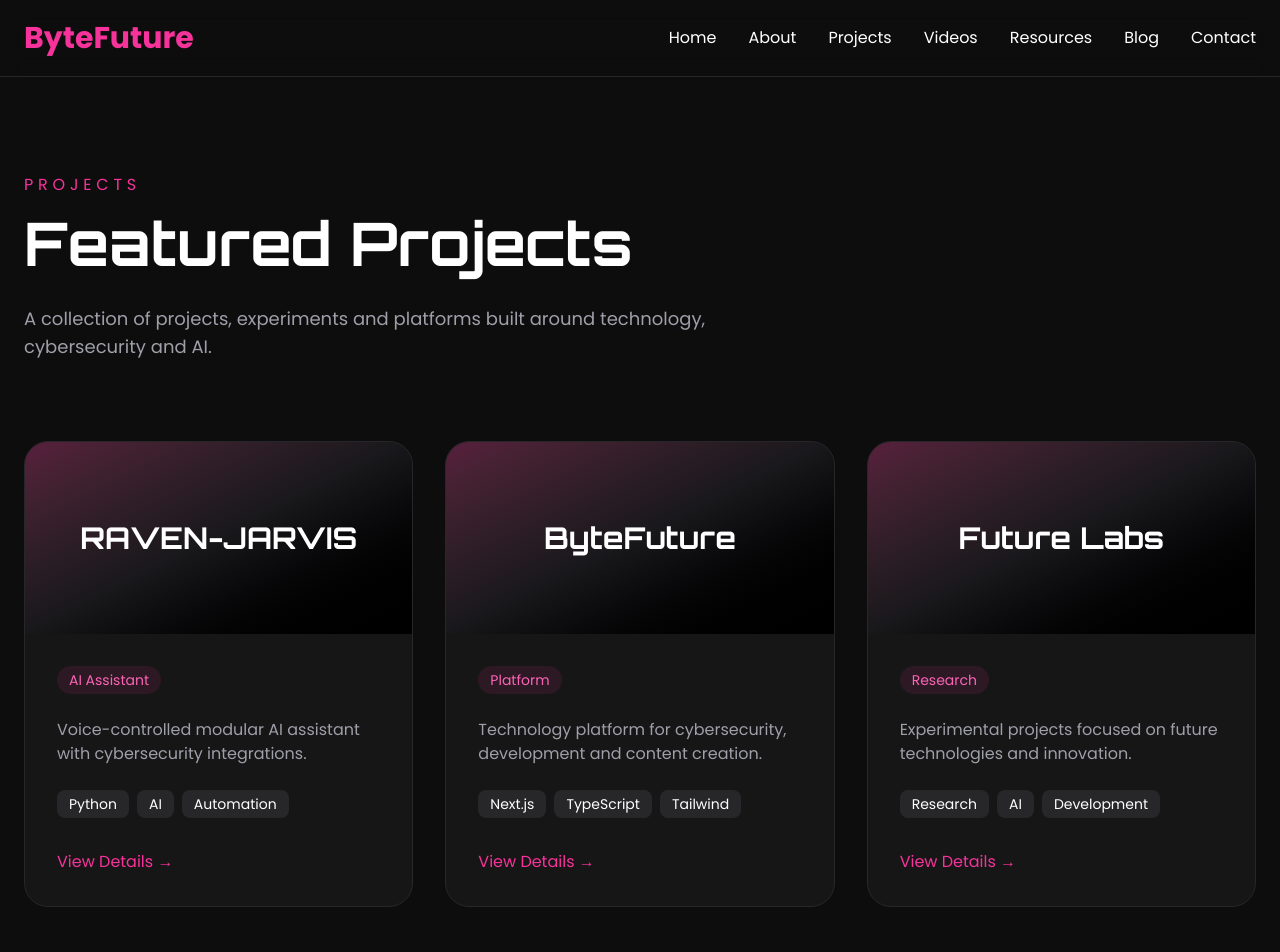
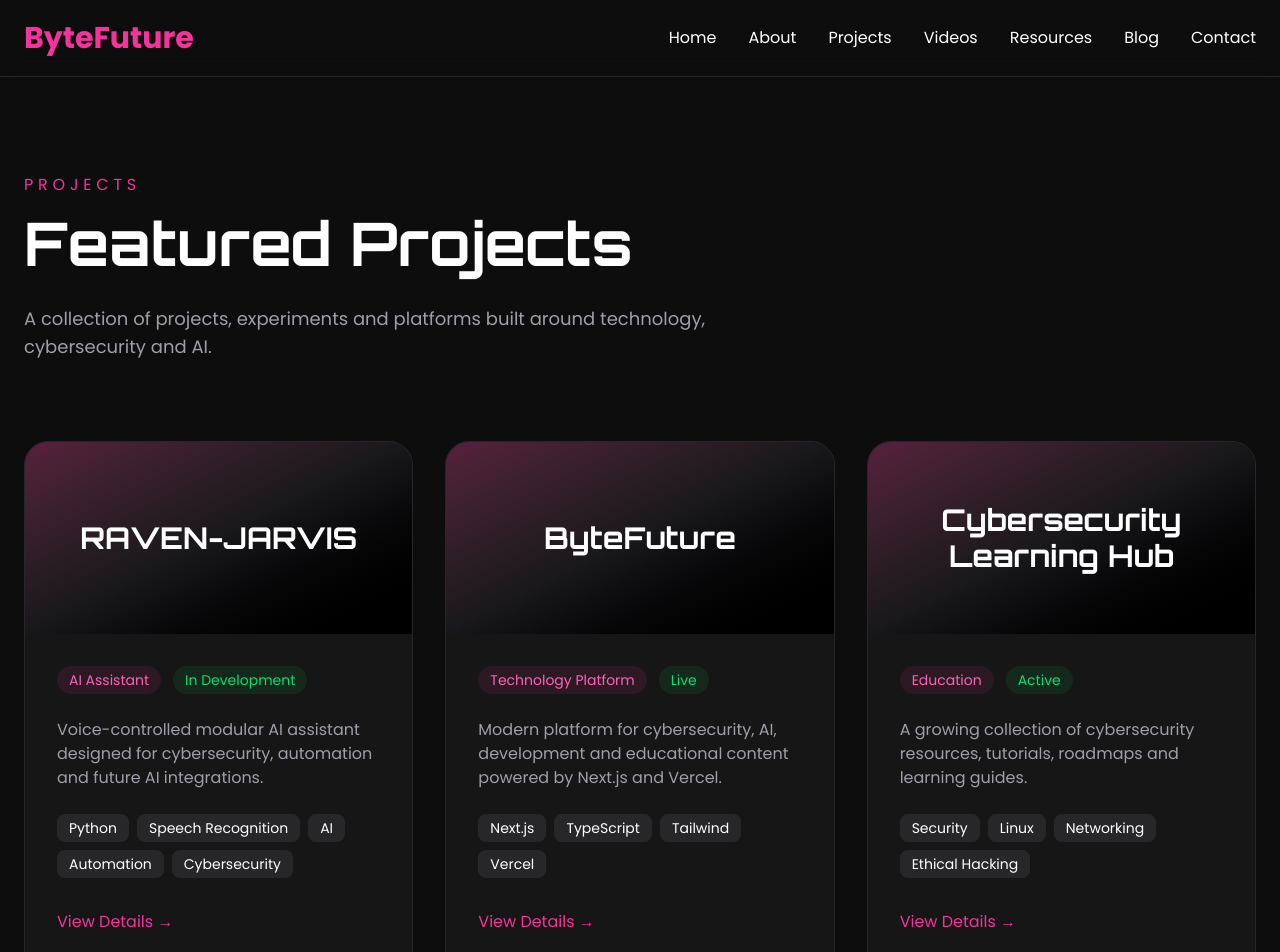
Before and after one commit to bytefuture25-lang/bytefuture, a Next.js app: page /projects in a window 1280 px wide. Shown: the top 952 px of the page. Built offline with nearby package versions, Linux system fonts and the light colour scheme.

Commit message:
Added real project showcase

```diff
--- a/app/projects/page.tsx
+++ b/app/projects/page.tsx
@@ -5,22 +5,43 @@ const projects = [
     title: "RAVEN-JARVIS",
     category: "AI Assistant",
     description:
-      "Voice-controlled modular AI assistant with cybersecurity integrations.",
-    tech: ["Python", "AI", "Automation"],
+      "Voice-controlled modular AI assistant designed for cybersecurity, automation and future AI integrations.",
+    tech: [
+      "Python",
+      "Speech Recognition",
+      "AI",
+      "Automation",
+      "Cybersecurity",
+    ],
+    status: "In Development",
   },
+
   {
     title: "ByteFuture",
-    category: "Platform",
+    category: "Technology Platform",
     description:
-      "Technology platform for cybersecurity, development and content creation.",
-    tech: ["Next.js", "TypeScript", "Tailwind"],
+      "Modern platform for cybersecurity, AI, development and educational content powered by Next.js and Vercel.",
+    tech: [
+      "Next.js",
+      "TypeScript",
+      "Tailwind",
+      "Vercel",
+    ],
+    status: "Live",
   },
+
   {
-    title: "Future Labs",
-    category: "Research",
+    title: "Cybersecurity Learning Hub",
+    category: "Education",
     description:
-      "Experimental projects focused on future technologies and innovation.",
-    tech: ["Research", "AI", "Development"],
+      "A growing collection of cybersecurity resources, tutorials, roadmaps and learning guides.",
+    tech: [
+      "Security",
+      "Linux",
+      "Networking",
+      "Ethical Hacking",
+    ],
+    status: "Active",
   },
 ];
 
@@ -78,7 +99,7 @@ export default function ProjectsPage() {
                   className="
                   h-48
 
-                  bg-linear-to-br
+                  bg-gradient-to-br
                   from-pink-500/30
                   via-zinc-900
                   to-black
@@ -88,17 +109,21 @@ export default function ProjectsPage() {
                   justify-center
                   "
                 >
+                  <div className="text-center">
+
                     <h2 className="text-3xl font-bold">
                       {project.title}
                     </h2>
+
+                  </div>
                 </div>
 
                 <div className="p-8">
 
+                  <div className="flex gap-3 flex-wrap">
+
                     <span
                       className="
-                    inline-block
-
                       px-3
                       py-1
 
@@ -111,6 +136,23 @@ export default function ProjectsPage() {
                     >
                       {project.category}
                     </span>
+
+                    <span
+                      className="
+                      px-3
+                      py-1
+
+                      rounded-full
+
+                      bg-green-500/10
+                      text-green-400
+                      text-sm
+                      "
+                    >
+                      {project.status}
+                    </span>
+
+                  </div>
 
                   <p className="text-zinc-400 mt-6">
                     {project.description}
@@ -150,6 +192,21 @@ export default function ProjectsPage() {
                     View Details →
                   </button>
 
+                  <button
+                    className="
+                    block
+                    mt-4
+
+                    text-zinc-400
+
+                    hover:text-pink-500
+
+                    transition
+                    "
+                  >
+                    GitHub →
+                  </button>
+
                 </div>
 
               </div>
```
Lines whose indentation alone changed are shown as unchanged.
